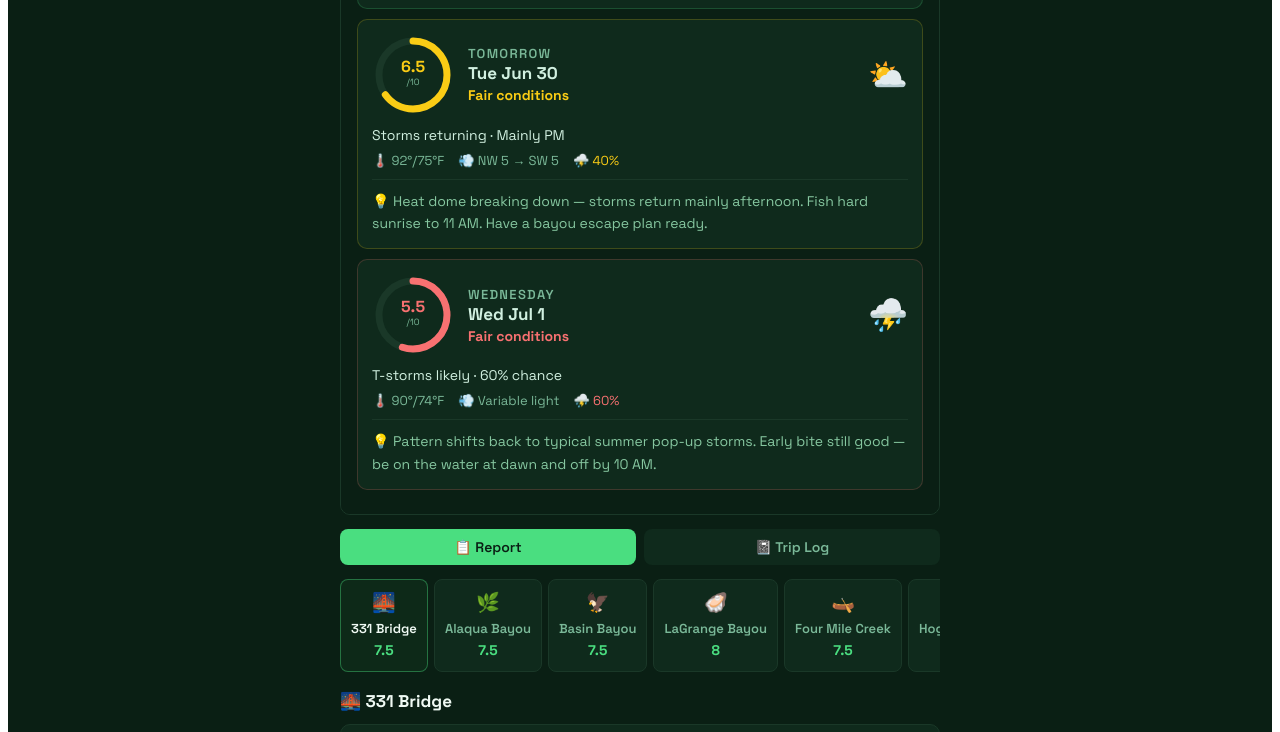
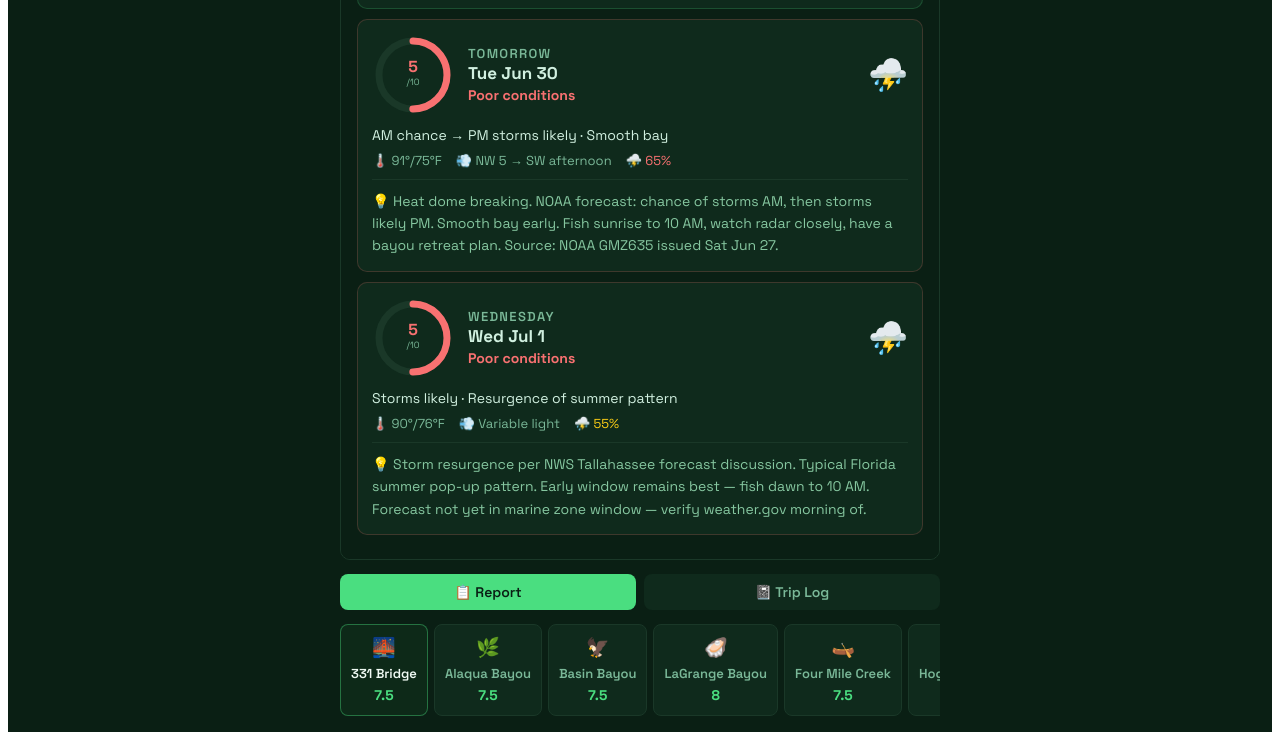
Before and after one commit to djblackjr/331-fishing-report, a React (Vite) app: page / in a window 1280 px wide. Shown: the part 480-1212 px from the top of the page. Built offline with nearby package versions, Linux system fonts and the light colour scheme.

Commit message:
Revise weather conditions and forecast data
Updated weather and forecast details for accuracy.

```diff
--- a/src/App.jsx
+++ b/src/App.jsx
@@ -4,12 +4,12 @@ import { useState } from "react";
 const CONDITIONS = {
   date: "Monday, June 29, 2026",
   wind: { speed: 5, dir: "NW", description: "NW light 5 knots · shifting south afternoon · smooth bay" },
-  weather: "Mostly sunny · High 93°F · HEAT ADVISORY · Heat index 105–110°F · Slight chance PM storms",
+  weather: "Hot and humid · High 95°F · HEAT ADVISORY ACTIVE · Heat index 105–110°F · Slight chance PM storms",
   tide: "Incoming ~7:05 AM · Outgoing ~1:30 PM · Sunrise 5:43 AM · Smooth water",
-  moonPhase: "Waxing Crescent (Day 4)",
+  moonPhase: "Full Moon (99% illuminated)",
   waterClarity: "Slightly stained",
   sky: "Bright sun",
-  lastUpdated: "June 29, 2026 · NOAA GMZ635 + NWS Tallahassee · Heat Advisory PM · Slight storm chance PM",
+  lastUpdated: "June 29, 2026 · Sources: NOAA GMZ635 (today + tomorrow) · NWS Tallahassee AFD (day 3) · Heat Advisory ACTIVE",
   launch: "Shipyard Marina · 116 Shipyard Rd, Freeport FL 32439 · (850) 866-3865 · Open 7:30 AM–5 PM. Cruise 4 miles down the creek to east Choctawhatchee Bay. Fuel on-site. Copeland's Bait & Tackle: 17290 US-331 S · open 6 AM · (850) 835-4277.",
   windGuidance: [
     { dir: "N", icon: "↓", advice: "Fish protected south shore — calm water, grass flats east of bridge" },
@@ -53,7 +53,7 @@ const FORECAST = [
   {
     day: "Mon Jun 29",
     label: "Today",
-    high: 93,
+    high: 95,
     low: 77,
     wind: "NW 5 → S afternoon",
     storms: 20,
@@ -65,25 +65,25 @@ const FORECAST = [
   {
     day: "Tue Jun 30",
     label: "Tomorrow",
-    high: 92,
+    high: 91,
     low: 75,
-    wind: "NW 5 → SW 5",
-    storms: 40,
-    headline: "Storms returning · Mainly PM",
-    fishingScore: 6.5,
-    aiCall: "Heat dome breaking down — storms return mainly afternoon. Fish hard sunrise to 11 AM. Have a bayou escape plan ready.",
-    emoji: "⛅",
+    wind: "NW 5 → SW afternoon",
+    storms: 65,
+    headline: "AM chance → PM storms likely · Smooth bay",
+    fishingScore: 5.0,
+    aiCall: "Heat dome breaking. NOAA forecast: chance of storms AM, then storms likely PM. Smooth bay early. Fish sunrise to 10 AM, watch radar closely, have a bayou retreat plan. Source: NOAA GMZ635 issued Sat Jun 27.",
+    emoji: "⛈️",
   },
   {
     day: "Wed Jul 1",
     label: "Wednesday",
     high: 90,
-    low: 74,
+    low: 76,
     wind: "Variable light",
-    storms: 60,
-    headline: "T-storms likely · 60% chance",
-    fishingScore: 5.5,
-    aiCall: "Pattern shifts back to typical summer pop-up storms. Early bite still good — be on the water at dawn and off by 10 AM.",
+    storms: 55,
+    headline: "Storms likely · Resurgence of summer pattern",
+    fishingScore: 5.0,
+    aiCall: "Storm resurgence per NWS Tallahassee forecast discussion. Typical Florida summer pop-up pattern. Early window remains best — fish dawn to 10 AM. Forecast not yet in marine zone window — verify weather.gov morning of.",
     emoji: "⛈️",
   },
 ];
```
